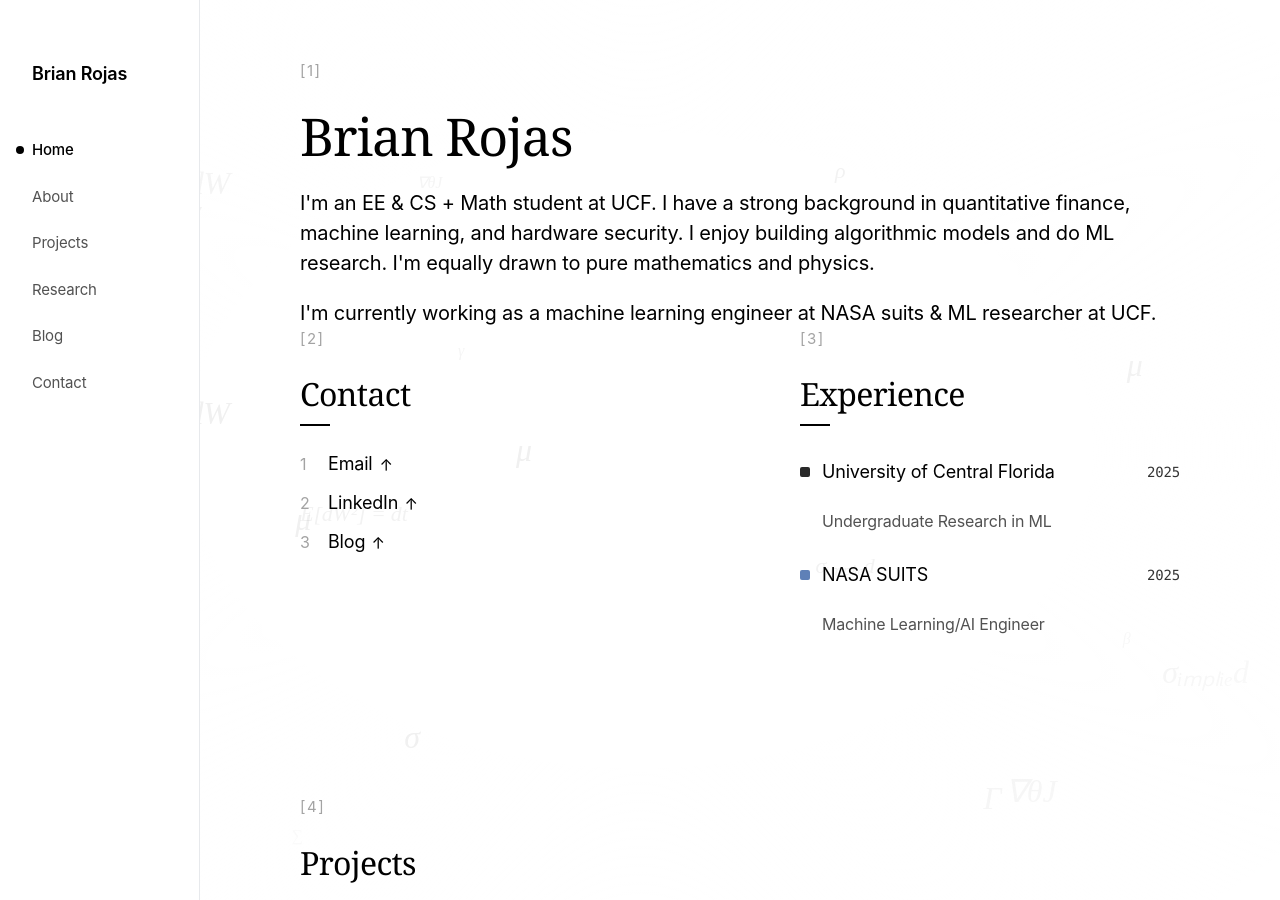
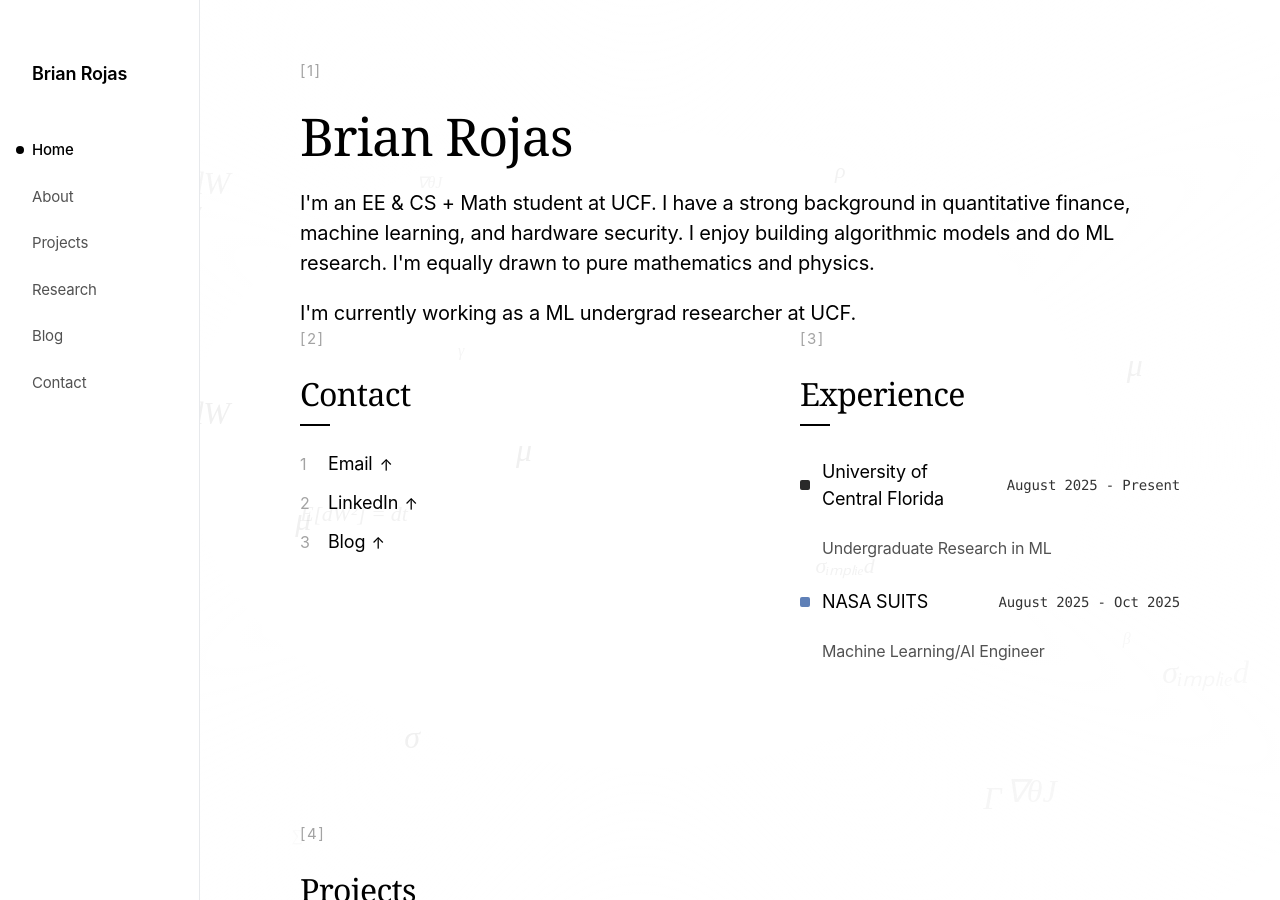
Before and after one commit to brianrojrc/brianrojrc.github.io, a Jekyll site: the page built from index.md, in a window 1280 px wide and 900 px high. Built offline with Jekyll 4.4.1, drawn with Linux system fonts in a browser that asks for light colours; some web fonts are replaced.

Commit message:
Update index.md

```diff
--- a/index.md
+++ b/index.md
@@ -7,7 +7,7 @@ title: Home
     <span class="page-marker">[1]</span>
     <h1>Brian Rojas</h1>
     <p class="intro"> I'm an EE & CS + Math student at UCF. I have a strong background in quantitative finance, machine learning, and hardware security. I enjoy building algorithmic models and do ML research. I'm equally drawn to pure mathematics and physics.
-    <p class="currently">I'm currently working as a machine learning engineer at NASA suits & ML researcher at UCF.</p>
+    <p class="currently">I'm currently working as a ML undergrad researcher at UCF.</p>
 
 <div class="two-column">
     <div class="column">
@@ -38,7 +38,7 @@ title: Home
                     <span class="experience-indicator ucf"></span>
                     <span>University of Central Florida</span>
                 </div>
-                <span class="experience-year">2025</span>
+                <span class="experience-year">August 2025 - Present</span>
             </li>
             <div class="experience-role">Undergraduate Research in ML</div>
 
@@ -47,7 +47,7 @@ title: Home
                     <span class="experience-indicator nasa"></span>
                     <span>NASA SUITS</span>
                 </div>
-                <span class="experience-year">2025</span>
+                <span class="experience-year">August 2025 - Oct 2025</span>
             </li>
             <div class="experience-role">Machine Learning/AI Engineer</div>
         </ul>
```
